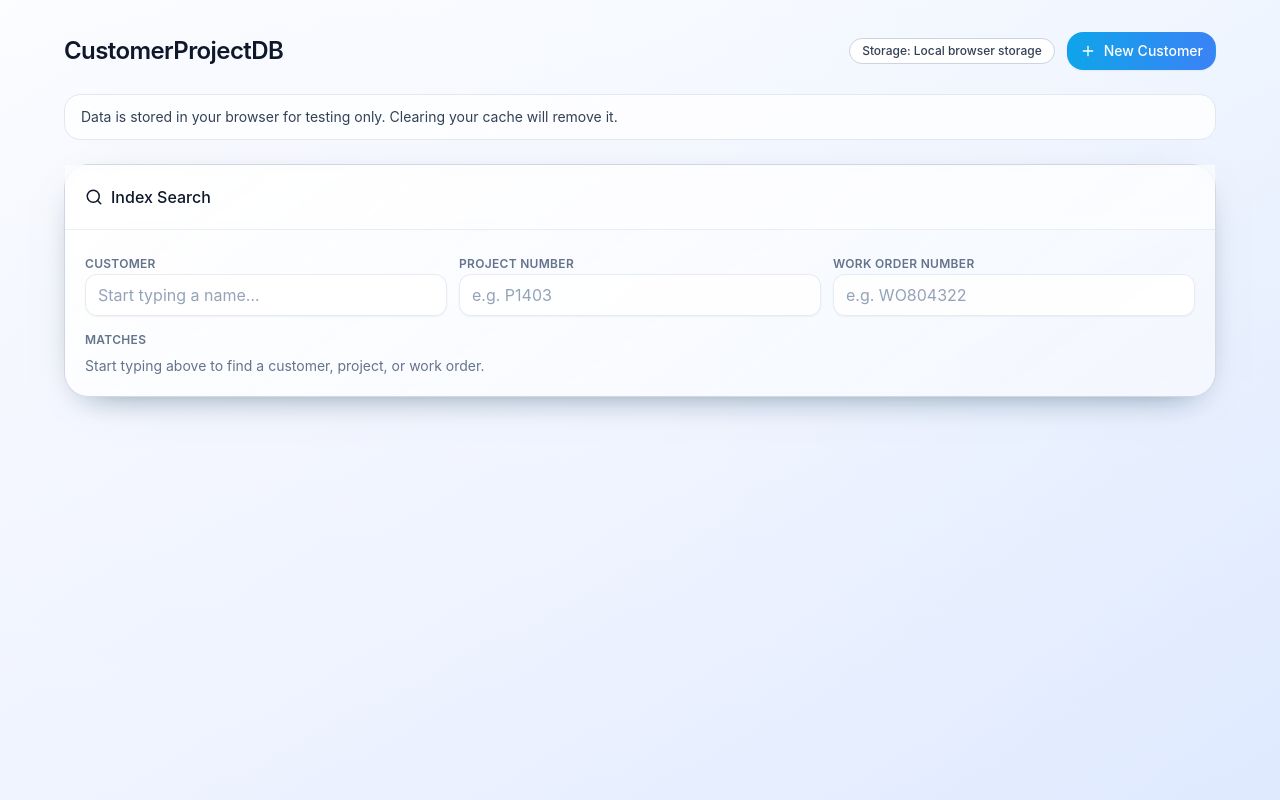
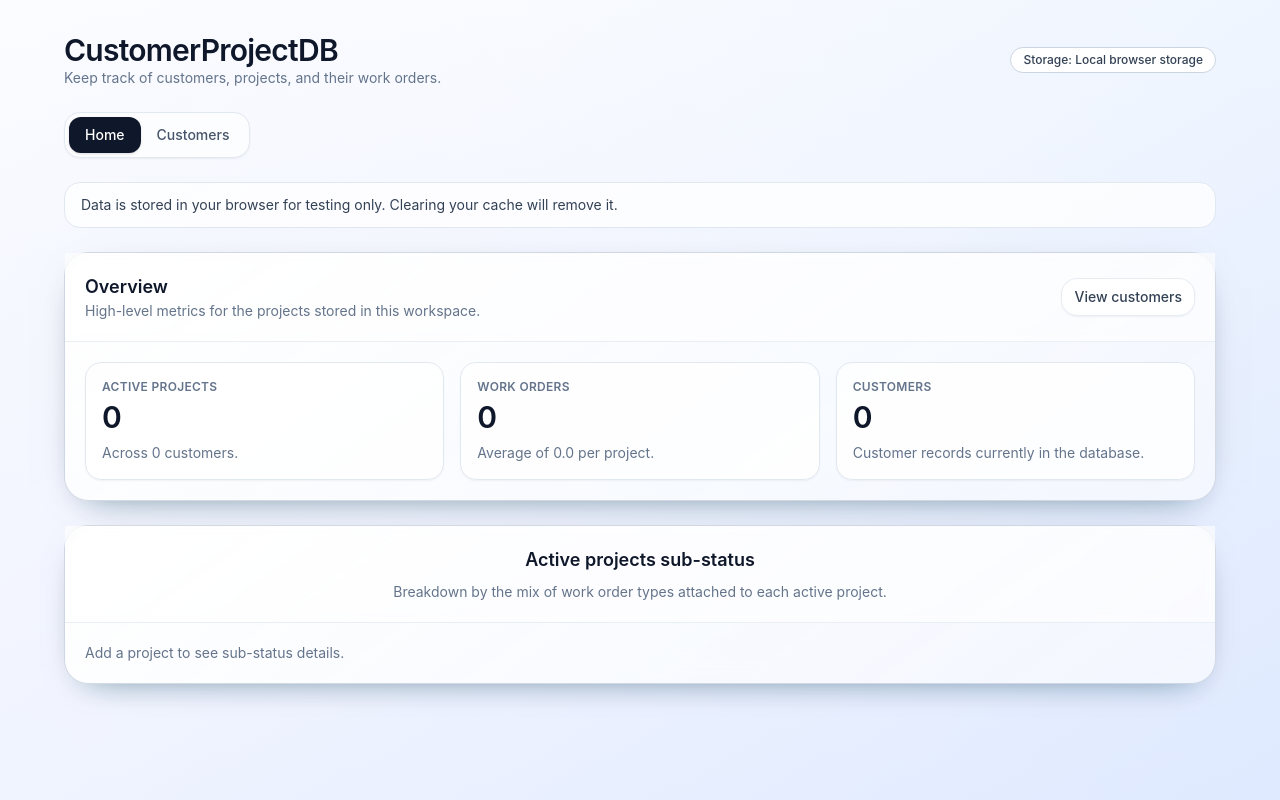
Before and after one commit to DanCobalt91/CustomerProjectDB, a React (Vite) app: page / in a window 1280 px wide. Built offline with nearby package versions, Linux system fonts and the light colour scheme.

Commit message:
feat: add dashboard view and navigation

```diff
--- a/src/app/App.tsx
+++ b/src/app/App.tsx
@@ -12,7 +12,7 @@ import {
   AlertCircle,
 } from 'lucide-react'
 import { motion, AnimatePresence } from 'framer-motion'
-import type { Customer, CustomerContact, ProjectFile, ProjectFileCategory, WOType } from '../types'
+import type { Customer, CustomerContact, Project, ProjectFile, ProjectFileCategory, WOType } from '../types'
 import { PROJECT_FILE_CATEGORIES } from '../types'
 import {
   listCustomers,
@@ -79,10 +79,54 @@ function stripPrefix(value: string, pattern: RegExp): string {
   return match ? match[1].trim() : trimmed
 }
 
+type ProjectSubStatus = 'noWorkOrders' | 'buildOnly' | 'onsiteOnly' | 'mixed'
+
+const PROJECT_SUB_STATUS_META: Record<
+  ProjectSubStatus,
+  { label: string; description: string; colorClass: string }
+> = {
+  noWorkOrders: {
+    label: 'No Work Orders',
+    description: 'Projects that have been created but do not contain any work orders yet.',
+    colorClass: 'bg-slate-400',
+  },
+  buildOnly: {
+    label: 'Build Only',
+    description: 'Projects with build work orders recorded but no onsite work orders.',
+    colorClass: 'bg-emerald-500',
+  },
+  onsiteOnly: {
+    label: 'Onsite Only',
+    description: 'Projects that only include onsite work orders.',
+    colorClass: 'bg-sky-500',
+  },
+  mixed: {
+    label: 'Build & Onsite',
+    description: 'Projects containing a mix of build and onsite work orders.',
+    colorClass: 'bg-violet-500',
+  },
+}
+
+function resolveProjectSubStatus(project: Project): ProjectSubStatus {
+  const hasBuild = project.wos.some(wo => wo.type === 'Build')
+  const hasOnsite = project.wos.some(wo => wo.type === 'Onsite')
+  if (hasBuild && hasOnsite) {
+    return 'mixed'
+  }
+  if (hasBuild) {
+    return 'buildOnly'
+  }
+  if (hasOnsite) {
+    return 'onsiteOnly'
+  }
+  return 'noWorkOrders'
+}
+
 function AppContent() {
   const [db, setDb] = useState<Customer[]>([])
   const [selectedCustomerId, setSelectedCustomerId] = useState<string | null>(null)
   const [selectedProjectId, setSelectedProjectId] = useState<string | null>(null)
+  const [activePage, setActivePage] = useState<'home' | 'customers'>('home')
   const [editingInfo, setEditingInfo] = useState<Record<string, boolean>>({})
   const [newCustomerError, setNewCustomerError] = useState<string | null>(null)
   const [isLoading, setIsLoading] = useState(true)
@@ -198,12 +242,55 @@ function AppContent() {
     return matches.slice(0, 25)
   }, [db, customerQuery, projectQuery, woQuery])
 
+  const customerCount = db.length
+
+  const projectSubStatusCounts = useMemo(() => {
+    const counts: Record<ProjectSubStatus, number> = {
+      noWorkOrders: 0,
+      buildOnly: 0,
+      onsiteOnly: 0,
+      mixed: 0,
+    }
+    db.forEach(customer => {
+      customer.projects.forEach(project => {
+        const status = resolveProjectSubStatus(project)
+        counts[status] += 1
+      })
+    })
+    return counts
+  }, [db])
+
+  const projectSubStatusData = useMemo(
+    () =>
+      (Object.keys(PROJECT_SUB_STATUS_META) as ProjectSubStatus[]).map(status => ({
+        key: status,
+        count: projectSubStatusCounts[status],
+        ...PROJECT_SUB_STATUS_META[status],
+      })),
+    [projectSubStatusCounts],
+  )
+
+  const totalProjects = useMemo(
+    () => projectSubStatusData.reduce((sum, item) => sum + item.count, 0),
+    [projectSubStatusData],
+  )
+
+  const totalWorkOrders = useMemo(
+    () =>
+      db.reduce(
+        (count, customer) =>
+          count + customer.projects.reduce((projectCount, project) => projectCount + project.wos.length, 0),
+        0,
+      ),
+    [db],
+  )
+
   const hasSearchInput = useMemo(
     () => !!(customerQuery.trim() || projectQuery.trim() || woQuery.trim()),
     [customerQuery, projectQuery, woQuery],
   )
 
-  const HomeView = () => {
+  const CustomersPage = () => {
     return (
       <>
         <Card className='mb-6 panel'>
@@ -589,6 +676,82 @@ function AppContent() {
     )
   }
 
+  const DashboardView = () => {
+    const averageWorkOrders = totalProjects > 0 ? totalWorkOrders / totalProjects : 0
+    const maxStatusCount = projectSubStatusData.reduce((max, item) => (item.count > max ? item.count : max), 0)
+    const barDenominator = maxStatusCount > 0 ? maxStatusCount : 1
+
+    return (
+      <div className='space-y-6'>
+        <Card className='panel'>
+          <CardHeader className='flex-col items-start gap-3 sm:flex-row sm:items-center'>
+            <div>
+              <div className='text-lg font-semibold text-slate-900'>Overview</div>
+              <p className='text-sm text-slate-500'>High-level metrics for the projects stored in this workspace.</p>
+            </div>
+            <Button
+              className='w-full sm:ml-auto sm:w-auto'
+              variant='outline'
+              onClick={() => setActivePage('customers')}
+            >
+              View customers
+            </Button>
+          </CardHeader>
+          <CardContent>
+            <div className='grid gap-4 sm:grid-cols-3'>
+              <div className='rounded-2xl border border-slate-200 bg-white/80 p-4 shadow-sm'>
+                <div className='text-xs font-semibold uppercase tracking-wide text-slate-500'>Active Projects</div>
+                <div className='mt-1 text-3xl font-semibold text-slate-900'>{totalProjects}</div>
+                <p className='mt-2 text-sm text-slate-500'>Across {customerCount} {customerCount === 1 ? 'customer' : 'customers'}.</p>
+              </div>
+              <div className='rounded-2xl border border-slate-200 bg-white/80 p-4 shadow-sm'>
+                <div className='text-xs font-semibold uppercase tracking-wide text-slate-500'>Work Orders</div>
+                <div className='mt-1 text-3xl font-semibold text-slate-900'>{totalWorkOrders}</div>
+                <p className='mt-2 text-sm text-slate-500'>Average of {averageWorkOrders.toFixed(1)} per project.</p>
+              </div>
+              <div className='rounded-2xl border border-slate-200 bg-white/80 p-4 shadow-sm'>
+                <div className='text-xs font-semibold uppercase tracking-wide text-slate-500'>Customers</div>
+                <div className='mt-1 text-3xl font-semibold text-slate-900'>{customerCount}</div>
+                <p className='mt-2 text-sm text-slate-500'>Customer records currently in the database.</p>
+              </div>
+            </div>
+          </CardContent>
+        </Card>
+
+        <Card className='panel'>
+          <CardHeader className='flex-col items-start gap-2'>
+            <div className='text-lg font-semibold text-slate-900'>Active projects sub-status</div>
+            <p className='text-sm text-slate-500'>Breakdown by the mix of work order types attached to each active project.</p>
+          </CardHeader>
+          <CardContent>
+            {totalProjects === 0 ? (
+              <p className='text-sm text-slate-500'>Add a project to see sub-status details.</p>
+            ) : (
+              <div className='space-y-4'>
+                {projectSubStatusData.map(status => (
+                  <div key={status.key}>
+                    <div className='flex items-center gap-3'>
+                      <div className={`h-2.5 w-2.5 rounded-full ${status.colorClass}`} aria-hidden />
+                      <div className='flex-1 text-sm font-medium text-slate-700'>{status.label}</div>
+                      <div className='text-sm font-semibold text-slate-900'>{status.count}</div>
+                    </div>
+                    <div className='mt-2 h-2 rounded-full bg-slate-200/80'>
+                      <div
+                        className={`h-full rounded-full ${status.colorClass}`}
+                        style={{ width: `${(status.count / barDenominator) * 100}%` }}
+                      />
+                    </div>
+                    <p className='mt-2 text-xs text-slate-500'>{status.description}</p>
+                  </div>
+                ))}
+              </div>
+            )}
+          </CardContent>
+        </Card>
+      </div>
+    )
+  }
+
   const selectedProjectData = useMemo(() => {
     if (!selectedProjectId) return null
     for (const customer of db) {
@@ -1189,7 +1352,10 @@ function AppContent() {
           </div>
         )}
         <div className='mb-6 flex flex-wrap items-center justify-between gap-3'>
-          <h1 className='text-2xl font-semibold tracking-tight'>CustomerProjectDB</h1>
+          <div>
+            <h1 className='text-3xl font-semibold tracking-tight text-slate-900'>CustomerProjectDB</h1>
+            <p className='text-sm text-slate-500'>Keep track of customers, projects, and their work orders.</p>
+          </div>
           <div className='flex flex-wrap items-center justify-end gap-3'>
             <span
               className={`rounded-full border px-3 py-1 text-xs font-medium ${storageBadgeClass}`}
@@ -1203,6 +1369,7 @@ function AppContent() {
                 Syncing…
               </span>
             )}
+            {!selectedProjectId && activePage === 'customers' && (
               <Button
                 onClick={() => {
                   setShowNewCustomer(true)
@@ -1213,8 +1380,32 @@ function AppContent() {
               >
                 <Plus size={16} /> New Customer
               </Button>
-          </div>
-        </div>
+            )}
+          </div>
+        </div>
+
+        {!selectedProjectId && (
+          <div className='mb-6 flex flex-wrap items-center justify-between gap-3'>
+            <div className='flex overflow-hidden rounded-2xl border border-slate-200 bg-white/70 p-1 shadow-sm'>
+              {(['home', 'customers'] as const).map(page => {
+                const isActive = activePage === page
+                const label = page === 'home' ? 'Home' : 'Customers'
+                return (
+                  <button
+                    key={page}
+                    type='button'
+                    onClick={() => setActivePage(page)}
+                    className={`rounded-xl px-4 py-2 text-sm font-medium transition ${
+                      isActive ? 'bg-slate-900 text-white shadow' : 'text-slate-600 hover:bg-white'
+                    }`}
+                  >
+                    {label}
+                  </button>
+                )
+              })}
+            </div>
+          </div>
+        )}
 
         {storageNotice && (
           <div className='mb-6 rounded-2xl border border-slate-200 bg-white/80 px-4 py-3 text-sm text-slate-700'>
@@ -1261,8 +1452,10 @@ function AppContent() {
               </CardContent>
             </Card>
           )
+        ) : activePage === 'home' ? (
+          <DashboardView />
         ) : (
-          <HomeView />
+          <CustomersPage />
         )}
       </div>
 
```
Lines whose indentation alone changed are shown as unchanged.
